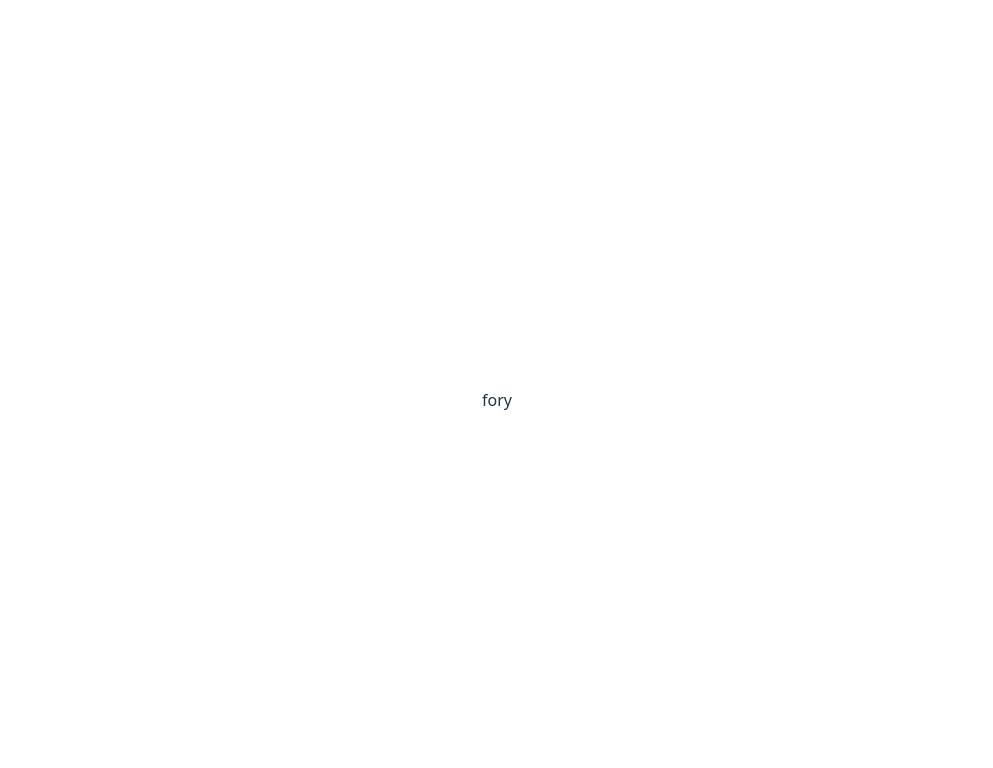
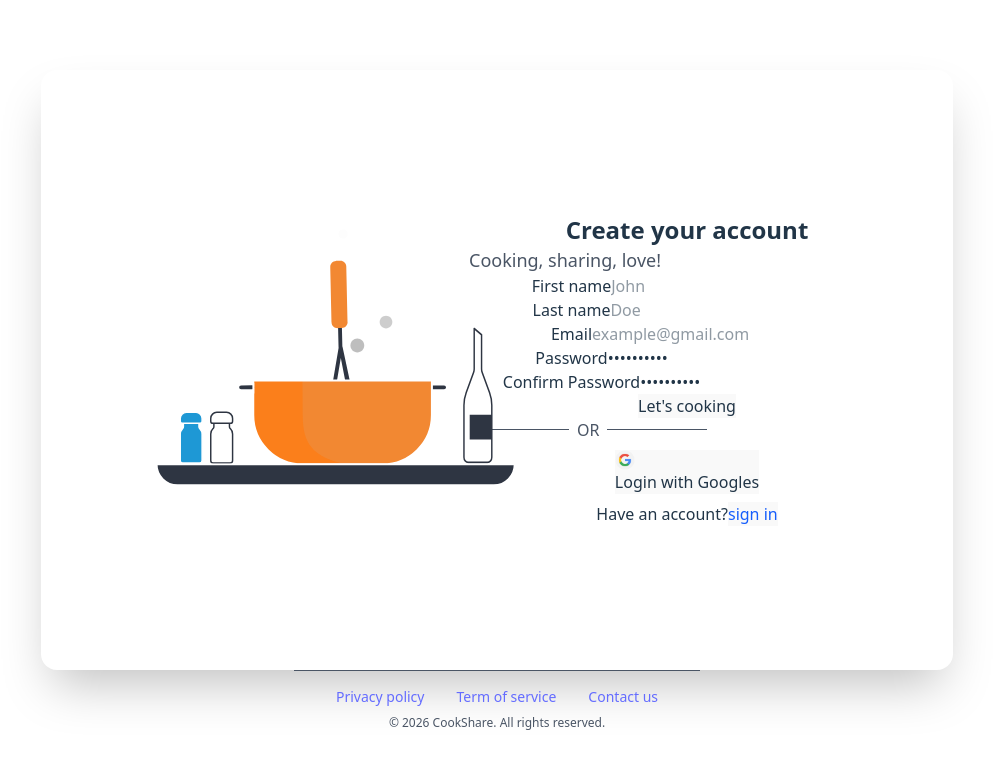
Before and after one commit to c-andriam/transcendence, a React (Vite) app in the folder client/: page /register in a window 1280 px wide. Shown: the top 768 px of the page, without its empty margins (143-1136 px from the left). Built offline with nearby package versions, Linux system fonts and the light colour scheme; the HTML template or start-up script is replaced by a standard one.

Commit message:
style: style Authentication pages

```diff
--- a/client/src/components/Footer.tsx
+++ b/client/src/components/Footer.tsx
@@ -8,9 +8,12 @@ const Footer = () => {
         { name: 'Contact us', href: '/Contact' },
     ]
     return (
-        <footer className='mt-6'>
+        <footer>
+            <div className='flex justify-center mb-4' >
+                <div className="w-1/3 h-px bg-gray-600"></div>
+            </div>
             {/* Afficher chaque lien en utilisant map() */}
-            <nav className='flex flex-wrap justify-center pb-4 gap-8'>
+            <nav className='flex flex-wrap justify-center pb-2 gap-8'>
                 {links.map((link) => (
                     <a
                         key={link.href}
@@ -21,7 +24,6 @@ const Footer = () => {
                     </a>
                 ))}
             </nav>
-
             {/* Copyright */}
             <p className="text-gray-600 text-xs text-center">
                 &copy; {new Date().getFullYear()} CookShare. All rights reserved.
--- a/client/src/components/NavigationButton.tsx
+++ b/client/src/components/NavigationButton.tsx
@@ -13,9 +13,9 @@ const NavigationButton = ({ children, to, variant = 'primary', width, height, on
     const navigate = useNavigate();
 
     const variants = {
-        primary: 'bg-orange-500 hover:bg-white hover:text-orange-500 text-white text-lg',
-        secondary: 'bg-gray-200 hover:bg-gray-300 text-gray-800',
-        outline: 'border-2 border-blue-600 text-blue-600 hover:bg-blue-50'
+        primary: 'bg-orange-500 hover:bg-white hover:text-orange-500 text-white text-lg rounded-lg',
+        secondary: 'bg-gray-200 hover:bg-gray-300 text-gray-800 rounded-lg',
+        outline: 'text-blue-600 hover:underline hover:decoration-blue-600 hover:underline-offset-2'
     };
 
     const handleClick = () => {
@@ -30,7 +30,7 @@ const NavigationButton = ({ children, to, variant = 'primary', width, height, on
     return (
         <button
             onClick={handleClick}
-            className={` ${width} ${height} text-center rounded-lg transition ${variants[variant]}`}
+            className={`${width} ${height} text-center transition ${variants[variant]}`}
         >
             {children}
         </button>
--- a/client/src/index.css
+++ b/client/src/index.css
@@ -36,10 +36,6 @@ body {
 h1 {
   font-size: 3.2em;
   line-height: 1.1;
-}
-
-button:hover {
-  border-color: #646cff;
 }
 
 button:focus,
--- a/client/src/pages/Login.tsx
+++ b/client/src/pages/Login.tsx
@@ -8,38 +8,48 @@ import GoogleLogo from "../../public/logo/google-logo-png-29534.png"
 const Login = () => {
     return (
         <>
-            <div className="flex flex-col">
-                <section>
+            <div className="flex items-center justify-center">
+                <div className="w-full max-w-3/4 rounded-2xl shadow-2xl overflow-hidden flex flex-col md:flex-row">
+                    <section className="w-full bg-white/10 md:w-5/12 bg-cover bg-center relative p-8 md:p-12 flex flex-col justify-between min-h-[400px] md:min-h-[600px]">
                         <LottieAnimation animationData={Lot1} w={500} h={500} />
                     </section>
-                <section>
-                    <p>Welcome Back to CookShare</p>
+                    <section className="w-full md:w-7/12 p-8 md:p-12 flex items-center justify-center">
+                        <div className="w-full max-w-md">
+                            <div>
+                                <p className="text-2xl font-bold">Welcome Back to CookShare</p>
+                                <p className="text-lg text-gray-600 text-left">Cooking, sharing, love!</p>
+                            </div>
                             <form action="">
-                        <table>
-                            <tr>
-                                <input type="text" placeholder="Email" />
-                            </tr>
-                            <tr>
-                                <input type="password" placeholder="Password" />
-                                <tr>
-                                </tr>
-                                <label>Remember me</label>
-                                <input type="checkbox" name="" id="" />
-                            </tr>
-                            <tr>
+                                <div>
+                                    <label htmlFor="email">Email</label>
+                                    <input
+                                        type="email"
+                                        placeholder="example@gmail.com"
+                                        id="email"
+                                    />
+                                </div>
+                                <div>
+                                    <label htmlFor="password">Password</label>
+                                    <input
+                                        type="password"
+                                        value="••••••••••"
+                                        id="password"
+                                    />
+                                </div>
+                                <div>
+                                    <label htmlFor="rememberMe">Remember me</label>
+                                    <input type="checkbox" name="" id="rememberMe" />
+                                </div>
                                 <button type="submit">Login</button>
-                            </tr>
-                        </table>
-                    </form>
-                    <div>
-                        <span></span>
-                        <p>OR</p>
-                        <span></span>
+                                <div className="flex flex-col gap-2">
+                                    <div className="flex flex-row gap-2 items-center">
+                                        <div className="w-[100px] h-px bg-gray-600"></div>
+                                        <p className="text-center text-gray-600">OR</p>
+                                        <div className="w-[100px] h-px bg-gray-600"></div>
                                     </div>
                                     <div>
                                         <button>
-                            <img src={GoogleLogo} />
-                            Login with Google
+                                            <img style={{ width: "20px", height: "20px" }} src={GoogleLogo} />Login with Googles
                                         </button>
                                     </div>
                                     <div>
@@ -49,7 +59,11 @@ const Login = () => {
                                             </NavigationButton>
                                         </p>
                                     </div>
+                                </div>
+                            </form>
+                        </div>
                     </section>
+                </div>
             </div>
             <footer>
                 <Footer />
--- a/client/src/pages/Register.tsx
+++ b/client/src/pages/Register.tsx
@@ -1,7 +1,93 @@
+import React from "react";
+import LottieAnimation from "../components/LottieAnimation";
+import Lot1 from "../../public/lotties/Food prep.json"
+import NavigationButton from "../components/NavigationButton";
+import Footer from "../components/Footer";
+import GoogleLogo from "../../public/logo/google-logo-png-29534.png"
+
 const Register = () => {
     return (
         <>
-            <p>fory </p>
+            <div className="flex items-center justify-center">
+                <div className="w-full max-w-3/4 rounded-2xl shadow-2xl overflow-hidden flex flex-col md:flex-row">
+                    <section className="w-full bg-white/10 md:w-5/12 bg-cover bg-center relative p-8 md:p-12 flex flex-col justify-between min-h-[400px] md:min-h-[600px]">
+                        <LottieAnimation animationData={Lot1} w={500} h={500} />
+                    </section>
+                    <section className="w-full md:w-7/12 p-8 md:p-12 flex items-center justify-center">
+                        <div className="w-full max-w-md">
+                            <div>
+                                <p className="text-2xl font-bold">Create your account</p>
+                                <p className="text-lg text-gray-600 text-left">Cooking, sharing, love!</p>
+                            </div>
+                            <form action="">
+                                <div>
+                                    <label htmlFor="firstName">First name</label>
+                                    <input
+                                        type="text"
+                                        placeholder="John"
+                                        id="firstName"
+                                    />
+                                </div>
+                                <div>
+                                    <label htmlFor="lastName">Last name</label>
+                                    <input
+                                        type="text"
+                                        placeholder="Doe"
+                                        id="lastName"
+                                    />
+                                </div>
+                                <div>
+                                    <label htmlFor="email">Email</label>
+                                    <input
+                                        type="email"
+                                        placeholder="example@gmail.com"
+                                        id="email"
+                                    />
+                                </div>
+                                <div>
+                                    <label htmlFor="password">Password</label>
+                                    <input
+                                        type="password"
+                                        value="••••••••••"
+                                        id="password"
+                                    />
+                                </div>
+                                <div>
+                                    <label htmlFor="confirmPassword">Confirm Password</label>
+                                    <input
+                                        type="password"
+                                        value="••••••••••"
+                                        id="confirmPassword"
+                                    />
+                                </div>
+                                <button type="submit">Let's cooking</button>
+                                <div className="flex flex-col gap-2">
+                                    <div className="flex flex-row gap-2 items-center">
+                                        <div className="w-[100px] h-px bg-gray-600"></div>
+                                        <p className="text-center text-gray-600">OR</p>
+                                        <div className="w-[100px] h-px bg-gray-600"></div>
+                                    </div>
+                                    <div>
+                                        <button>
+                                            <img style={{ width: "20px", height: "20px" }} src={GoogleLogo} />Login with Googles
+                                        </button>
+                                    </div>
+                                    <div>
+                                        <p>Have an account?
+                                            <NavigationButton to="/login" variant="outline">
+                                                sign in
+                                            </NavigationButton>
+                                        </p>
+                                    </div>
+                                </div>
+                            </form>
+                        </div>
+                    </section>
+                </div>
+            </div>
+            <footer>
+                <Footer />
+            </footer>
         </>
     );
 };
```
Lines whose indentation alone changed are shown as unchanged.
